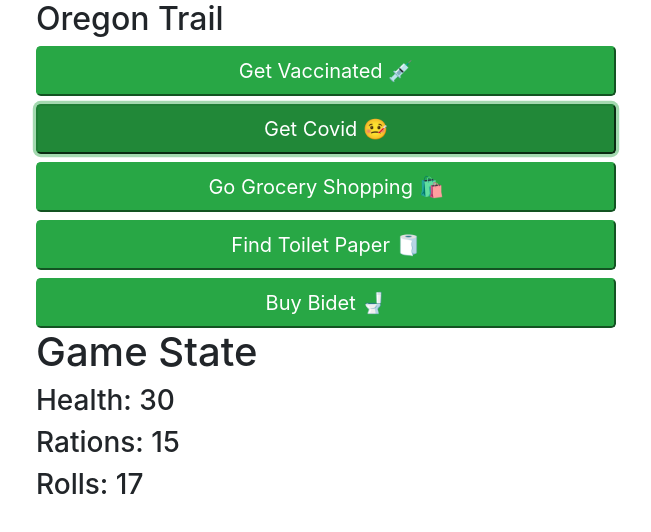
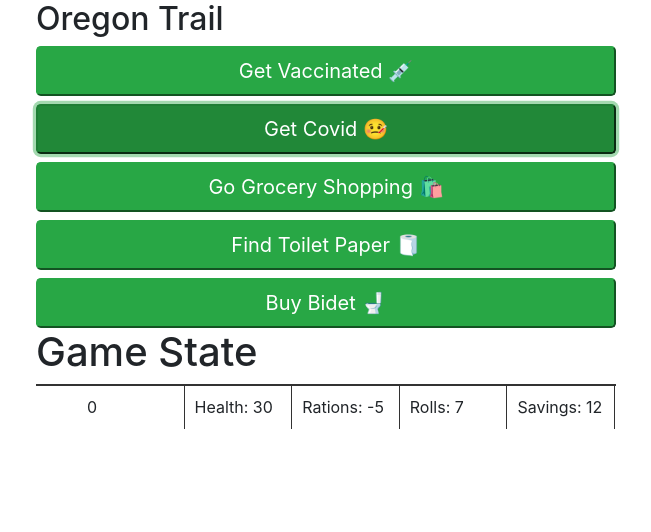
Before and after one commit to isaacrmoreno/pandemic-wind, a website built with webpack: page src/index.html in a window 1280 px wide. Both pictures are taken after a click on the button "Get Covid 🤒". Shown: the whole page, without its empty margins (314-965 px from the left). Built offline with nearby package versions, Linux system fonts and the light colour scheme.

Commit message:
:beers: add stuff

```diff
--- a/src/css/styles.css
+++ b/src/css/styles.css
@@ -0,0 +1,18 @@
+#show-state ul {
+  list-style-type: none;
+  border-width: 1px;
+  border-color: #323232;
+  border-style: solid;
+  box-sizing: content-box;
+}
+
+#show-state ul li {
+  float: left;
+  padding: 10px;
+  border-width: 0 1px 0 0;
+  border-color: #323232;
+  border-style: solid;
+  box-sizing: border-box;
+  display: block;
+  width: 20%;
+}
--- a/src/index.html
+++ b/src/index.html
@@ -9,19 +9,34 @@
   </head>
   <body class="offset-md-3 col-md-6">
     <div class="container">
-
-        <h2>Oregon Trail</h2>
+      <h2>Oregon Trail</h2>
       <div class="grow-buttons">
-        <button class="btn-success btn-lg btn-block" id="health1">Get Vaccinated 💉</button>
-        <button class="btn-success btn-lg btn-block" id="health2">Get Covid 🤒</button>
-        <button class="btn-success btn-lg btn-block" id="rations3">Go Grocery Shopping 🛍️</button>
-        <button class="btn-success btn-lg btn-block" id="rolls4">Find Toilet Paper 🧻</button>
-        <button class="btn-success btn-lg btn-block" id="rolls5">Buy Bidet 🚽</button>
+        <button class="btn-success btn-lg btn-block" id="health1">
+          Get Vaccinated 💉
+        </button>
+        <button class="btn-success btn-lg btn-block" id="health2">
+          Get Covid 🤒
+        </button>
+        <button class="btn-success btn-lg btn-block" id="rations3">
+          Go Grocery Shopping 🛍️
+        </button>
+        <button class="btn-success btn-lg btn-block" id="rolls4">
+          Find Toilet Paper 🧻
+        </button>
+        <button class="btn-success btn-lg btn-block" id="rolls5">
+          Buy Bidet 🚽
+        </button>
       </div>
       <h1>Game State</h1>
-      <h3><div id="health-value">0</div></h3>
-      <h3><div id="rations-value">0</div></h3>
-      <h3><div id="rolls-value">0</div></h3>
+      <div id="show-state">
+        <ul>
+          <li id="day-value">0</li>
+          <li id="health-value">0</li>
+          <li id="rations-value">0</li>
+          <li id="rolls-value">0</li>
+          <li id="savings-value">0</li>
+        </ul>
+      </div>
     </div>
   </body>
 </html>
--- a/src/js/pandemicWind.js
+++ b/src/js/pandemicWind.js
@@ -2,71 +2,156 @@
 
 // This function stores our state.
 export const storeState = () => {
-  let currentState = {};
-  return (stateChangeFunction = state => state) => {
+  let currentState = {
+    physicalHealth: 50,
+    mentalHealth: 50,
+    rations: 5,
+    rolls: 12,
+    savings: 2000,
+  };
+  return (stateChangeFunction = (state) => state) => {
     const newState = stateChangeFunction(currentState);
-    currentState = {...newState};
+    currentState = { ...newState };
     return newState;
   };
 };
 
 export const stateControl = storeState();
 
-// default Values
-export const _health = 50;
-export const _rations = 5;
-export const _rolls = 12;
-// const _time = 100;
+// Core Functions
 
 //Health Modifier (positive)
-export const gainHealth = (prop) => {
+export const plusPhysicalHealth = (prop) => {
   return (val) => {
     return (state) => ({
       ...state,
-      [prop]: (state[prop] || _health) + (val || 0)
+      [prop]: state[prop] + (val || 0),
     });
   };
 };
 //Health Modifier (negative)
-export const loseHealth = (prop) => {
+export const minusPhysicalHealth = (prop) => {
   return (val) => {
     return (state) => ({
       ...state,
-      [prop]: (state[prop] || _health) - (val || 0)
+      [prop]: state[prop] - (val || 0),
+    });
+  };
+};
+
+//Health Modifier (positive)
+export const plusMentalHealth = (prop) => {
+  return (val) => {
+    return (state) => ({
+      ...state,
+      [prop]: state[prop] + (val || 0),
+    });
+  };
+};
+//Health Modifier (negative)
+export const minusMentalHealth = (prop) => {
+  return (val) => {
+    return (state) => ({
+      ...state,
+      [prop]: state[prop] - (val || 0),
     });
   };
 };
 
 //Ration Modifier (positive)
-export const updateRations = (prop) => {
+export const plusRations = (prop) => {
   return (val) => {
     return (state) => ({
       ...state,
-      [prop]: (state[prop] || _rations) + (val || 0)
+      [prop]: state[prop] + (val || 0),
+    });
+  };
+};
+//Ration Modifier (negative)
+export const minusRations = (prop) => {
+  return (val) => {
+    return (state) => ({
+      ...state,
+      [prop]: state[prop] - (val || 0),
+    });
+  };
+};
+//Rolls Modifier (positive)
+export const plusRolls = (prop) => {
+  return (val) => {
+    return (state) => ({
+      ...state,
+      [prop]: state[prop] + (val || 0),
+    });
+  };
+};
+//Rolls Modifier (negative)
+export const minusRolls = (prop) => {
+  return (val) => {
+    return (state) => ({
+      ...state,
+      [prop]: state[prop] - (val || 0),
+    });
+  };
+};
+//Savings Modifier (positive)
+export const plusSavings = (prop) => {
+  return (val) => {
+    return (state) => ({
+      ...state,
+      [prop]: state[prop] + (val || 0),
+    });
+  };
+};
+//Savings Modifier (negative)
+export const minusSavings = (prop) => {
+  return (val) => {
+    return (state) => ({
+      ...state,
+      [prop]: state[prop] - (val || 0),
     });
   };
 };
 
-//Rolls Modifier (positive)
-export const updateRolls = (prop) => {
-  return (val) => {
-    return (state) => ({
-      ...state,
-      [prop]: (state[prop] || _rolls) + (val || 0)
-    });
-  };
+// ----------- Actions ----------- //
+
+// Mental Health
+export const fileForUnemployment = plusMentalHealth("mentalHealth")(1);
+// Physical Health
+export const getsVaccinated = plusPhysicalHealth("physicalHealth")(10);
+export const Workout = plusPhysicalHealth("physicalHealth")(2);
+// Ration
+export const groceryShopping = plusRations("rations")(14);
+// Rolls
+export const buysBidet = plusRolls("rolls")(100);
+// Savings
+export const RenovateKitchen = minusSavings("savings")(800);
+export const InvestInStockMarket = minusSavings("savings")(500);
+
+// ----------- Effects ----------- //
+
+// Collateral Effects
+export const getsCovid = () => {
+  let newState = stateControl(minusPhysicalHealth("physicalHealth")(20));
+  newState = stateControl(minusMentalHealth("mentalHealth")(10));
+  newState = stateControl(minusRations("rations")(10));
+  newState = stateControl(minusRolls("rolls")(5));
+  return newState;
 };
 
-// Health Actions
-export const getsVaccinated = gainHealth("health")(10);
-export const getsCovid = () => {
-  let newState = stateControl(loseHealth("health")(20));
-  newState = stateControl(updateRations("rations")(10));
-  newState = stateControl(updateRolls("rolls")(5));
-  return newState;
-};
-// Ration Actions
-export const groceryShopping = updateRations("rations")(14);
-// Rolls Actions
-export const findsTP = updateRolls("rolls")(3);
-export const buysBidet = updateRolls("rolls")(100);
+// Mental Health
+export const loseJob = minusMentalHealth("mentalHealth")(5);
+export const faceTimeMom = plusMentalHealth("mentalHealth")(3);
+export const unplannedZoomHappyHour = plusMentalHealth("mentalHealth")(3);
+// Physical Health
+export const getsPoisonOak = minusPhysicalHealth("physicalHealth")(1);
+export const hurtsLegWhileDrunk = minusPhysicalHealth("physicalHealth")(5);
+export const giftedGymEquip = plusPhysicalHealth("physicalHealth")(5);
+
+// Rolls
+export const findsTP = plusRolls("rolls")(3);
+export const diarrhea = minusRolls("rolls")(1);
+
+// Savings
+export const getsUnemployment = plusSavings("savings")(300);
+export const getsStimulus = plusSavings("savings")(1400);
--- a/src/main.js
+++ b/src/main.js
@@ -1,40 +1,50 @@
-import $ from 'jquery';
-import 'bootstrap';
-import 'bootstrap/dist/css/bootstrap.min.css';
-import './css/styles.css';
-import { stateControl, getsVaccinated, groceryShopping, getsCovid, buysBidet, findsTP } from './js/pandemicWind.js';
-
-
+import $ from "jquery";
+import "bootstrap";
+import "bootstrap/dist/css/bootstrap.min.css";
+import "./css/styles.css";
+import {
+  stateControl,
+  getsVaccinated,
+  groceryShopping,
+  getsCovid,
+  buysBidet,
+  findsTP,
+} from "./js/pandemicWind.js";
 
 $(document).ready(function () {
-
-  $('#health1').click(function () {
+  $("#health1").click(function () {
     const newState = stateControl(getsVaccinated);
-    $('#health-value').text(`Health: ${newState.health}`);
+    $("#health-value").text(`Health: ${newState.physicalHealth}`);
   });
-  $('#health2').click(function () {
+  $("#health2").click(function () {
     const newState = stateControl(getsCovid);
-    $('#health-value').text(`Health: ${newState.health}`);
-    $('#rations-value').text(`Rations: ${newState.rations}`);
-    $('#rolls-value').text(`Rolls: ${newState.rolls}`);
+    $("#health-value").text(`Health: ${newState.physicalHealth}`);
+    $("#rations-value").text(`Rations: ${newState.rations}`);
+    $("#rolls-value").text(`Rolls: ${newState.rolls}`);
   });
-  $('#rations3').click(function () {
+  $("#rations3").click(function () {
     const newState = stateControl(groceryShopping);
-    $('#rations-value').text(`Rations: ${newState.rations}`);
+    $("#rations-value").text(`Rations: ${newState.rations}`);
   });
-  $('#rolls4').click(function () {
+  $("#rolls4").click(function () {
     const newState = stateControl(findsTP);
-    $('#rolls-value').text(`Rolls: ${newState.rolls}`);
+    $("#rolls-value").text(`Rolls: ${newState.rolls}`);
   });
-  $('#rolls5').click(function () {
+  $("#rolls5").click(function () {
     const newState = stateControl(buysBidet);
-    $('#rolls-value').text(`Rolls: ${newState.rolls}`);
+    $("#rolls-value").text(`Rolls: ${newState.rolls}`);
   });
 
-  $('#show-state').click(function () {
+  $("#show-state").show(function () {
     const currentState = stateControl();
-    $('#health-value').text(`Health: ${currentState.health}`);
-    $('#rations-value').text(`Rations: ${currentState.rations}`);
-    $('#rolls-value').text(`Rolls: ${currentState.rolls}`);
+    $("#physical-health-value").text(
+      `Physical Health: ${currentState.physicalHealth}`
+    );
+    $("#mental-health-value").text(
+      `Mental Health: ${currentState.mentalHealth}`
+    );
+    $("#rations-value").text(`Rations: ${currentState.rations}`);
+    $("#rolls-value").text(`Rolls: ${currentState.rolls}`);
+    $("#savings-value").text(`Savings: ${currentState.rolls}`);
   });
 });
```
Also changed, not shown: Notes.txt (+74 -0 lines).
